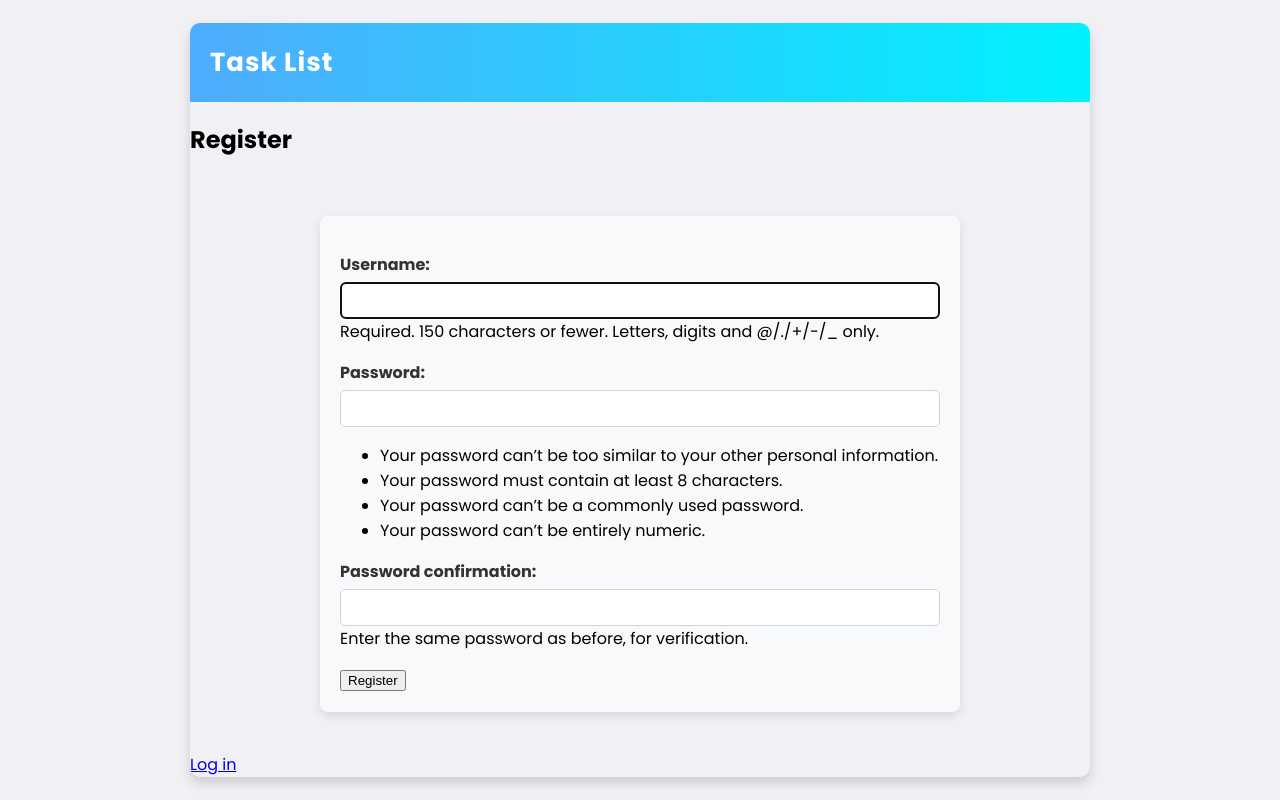
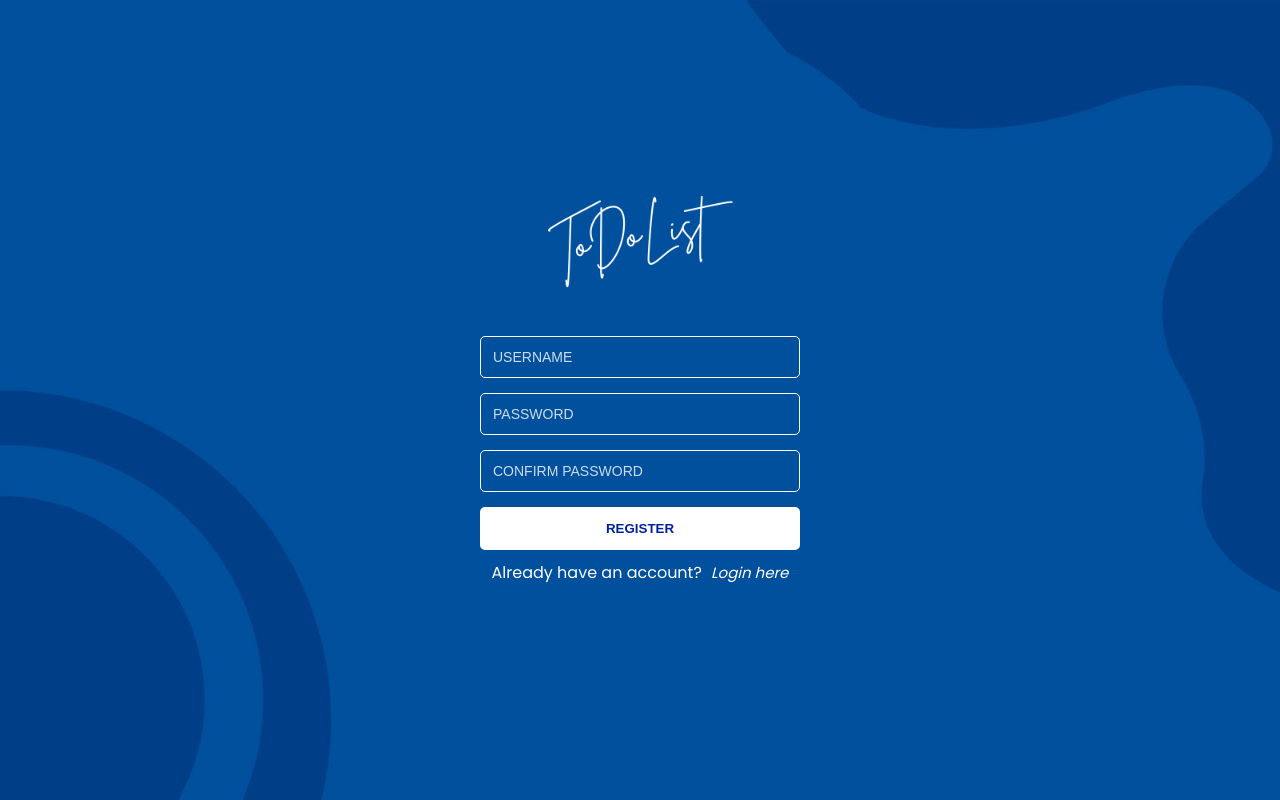
Before and after one commit to e-orquia/Todolist, a Django app: page /users/register/ in a window 1280 px wide. Run offline with Django 5.2, Linux system fonts and the light colour scheme.

Commit message:
with design

```diff
--- a/todolist/static/styles.css
+++ b/todolist/static/styles.css
@@ -3,50 +3,52 @@ body {
     background-color: #f0f0f5;
     margin: 0;
     padding: 0;
-    display: flex;
-    justify-content: center;
-    align-items: center;
+   ;
     min-height: 100vh;
 }
 
-.container {
-    width: 100%;
-    max-width: 900px;
-    margin: 20px;
-    box-shadow: 0 6px 12px rgba(0, 0, 0, 0.15);
-    border-radius: 10px;
-    overflow: hidden;
-}
-
+/* Navbar styling */
 .navbar {
-    background: linear-gradient(90deg, #4facfe 0%, #00f2fe 100%);
-    color: white;
-    padding: 20px;
     display: flex;
     justify-content: space-between;
     align-items: center;
+    background-color: #004080;
+    padding: 0;
+    height: 60px;
+    width: 100%;
+    color: white;
 }
 
-.navbar h1 {
-    font-size: 26px;
-    margin: 0;
-    letter-spacing: 1px;
+.logo-img {
+    height: 100px;
+    margin-left: 10px;
 }
 
-.navbar .btn-add {
-    background-color: #ff6f61;
+.navbar a {
     color: white;
     text-decoration: none;
-    padding: 12px 24px;
-    border-radius: 30px;
-    font-weight: 500;
-    transition: all 0.3s ease;
-    box-shadow: 0 4px 8px rgba(0, 0, 0, 0.2);
+    font-weight: 600;
+    margin-right: 10px;
+    transition: color 0.3s ease;
 }
 
-.navbar .btn-add:hover {
-    background-color: #e55d50;
-    transform: translateY(-2px);
+.navbar a:hover {
+    color: #ffcc00;
+}
+
+.btn-add {
+    background-color: #e74c3c; /* Red button */
+    color: #fff;
+    border: none;
+    padding: 8px 12px;
+    border-radius: 4px;
+    text-decoration: none;
+    font-weight: bold;
+    transition: background-color 0.3s ease;
+}
+
+.btn-add:hover {
+    background-color: #c0392b; /* Darker red on hover */
 }
 
 .content {
@@ -134,12 +136,17 @@ body {
 }
 
 .add-form-container {
-    max-width: 600px;
+    max-width: 1000px;
     margin: 20px auto;
+    width: 45%;
     padding: 20px;
     background-color: #f8f9fa;
     border-radius: 8px;
     box-shadow: 0 4px 8px rgba(0, 0, 0, 0.1);
+}
+.add-form-container h2 {
+    color: #004080;
+    text-align: center;
 }
 
 .form-group {
@@ -161,14 +168,14 @@ body {
 .form-group input,
 .form-group textarea {
     width: 100%;
-    padding: 10px;
+    padding: 15px;
     border: 1px solid #ced4da;
     border-radius: 5px;
     box-sizing: border-box;
 }
 
 .form-group textarea {
-    height: 100px;
+    height: 150px;
     resize: none;
 }
 
--- a/todolist/templates/index.html
+++ b/todolist/templates/index.html
@@ -12,14 +12,17 @@
 
 </head>
 <body>
-    <div class="container">
-        <nav class="navbar">
-            <h1>Task List</h1>
-            {% if user.is_authenticated %}
-                <a href="{% url 'todo_create' %}" class="btn btn-add">+ Add Todo</a>
-                <a href="{% url 'logout' %}">Logout</a>
-            {% endif %}
-        </nav>
+    <div>
+    <nav class="navbar">
+        <div class="logo">
+            <img src="{% static 'assets/logo.png' %}" alt="ToDo List Logo" class="logo-img">
+        </div>
+        {% if user.is_authenticated %}
+            <a href="{% url 'logout' %}">Logout</a>
+        {% endif %}
+    </nav>
+
+
         <div class="content">
             {% block content %}
             <!-- Example Task -->
--- a/todolist/templates/todo_form.html
+++ b/todolist/templates/todo_form.html
@@ -2,7 +2,7 @@
 
 {% block content %}
 <div class="add-form-container">
-    <h2>{{ form.instance.pk|yesno:"Update TODO,Create TODO" }}</h2>
+    <h2>{{ form.instance.pk|yesno:"UPDATE TODO INFORMATION,CREATE TODO INFORMATION" }}</h2>
     <form method="post">
         {% csrf_token %}
         <div class="form-group">
--- a/todolist/views.py
+++ b/todolist/views.py
@@ -2,16 +2,20 @@ from django.contrib.auth.decorators import login_required
 from django.shortcuts import render, redirect, get_object_or_404
 from .models import Todo
 from .forms import TodoForm
+from django.utils import timezone
+
+
 
 @login_required
 def todo_list(request):
+    current_time = timezone.localtime(timezone.now())
     query = request.GET.get('q')
     if query:
         todos = Todo.objects.filter(title__icontains=query).order_by('-created_at')  # Filter todos batay sa search query
     else:
         todos = Todo.objects.all().order_by('-created_at')
     message = "No matching todos found." if query and not todos else None
-    return render(request, 'todo_list.html', {'todos': todos, 'query': query, 'message': message})
+    return render(request, 'todo_list.html', {'todos': todos, 'query': query, 'message': message, 'now': current_time})
 
 @login_required
 def todo_create(request):
--- a/todoproject/settings.py
+++ b/todoproject/settings.py
@@ -105,8 +105,9 @@ AUTH_PASSWORD_VALIDATORS = [
 # https://docs.djangoproject.com/en/5.1/topics/i18n/
 
 LANGUAGE_CODE = 'en-us'
+TIME_ZONE = 'Asia/Manila'
 
-TIME_ZONE = 'UTC'
+
 
 USE_I18N = True
 
@@ -122,3 +123,6 @@ STATIC_URL = '/static/'
 # https://docs.djangoproject.com/en/5.1/ref/settings/#default-auto-field
 
 DEFAULT_AUTO_FIELD = 'django.db.models.BigAutoField'
+
+
+LOGIN_URL = '/users/login/'
--- a/users/templates/accounts/register.html
+++ b/users/templates/accounts/register.html
@@ -1,14 +1,112 @@
-{% extends 'index.html' %}
+{% load static %}
+{% block content %}
+    <head>
+        <link href="https://fonts.googleapis.com/css2?family=Poppins:wght@300;400;500;600&display=swap" rel="stylesheet">
+    </head>
 
-{% block content %}
-<h2>Register</h2>
-<form method="post" class="add-form-container">
-    {% csrf_token %}
-    <div class="form-group">
-        {{ form.as_p }}
-    </div>
+    <style>
+        body {
+            margin: 0;
+            height: 100vh;
+            background-image: url("{% static 'assets/bg1.jpg' %}");
+            background-size: cover;
+            background-position: center;
+            background-repeat: no-repeat;
+            display: flex;
+            justify-content: center;
+            align-items: center;
+            font-family: 'Poppins';
+        }
 
-    <button type="submit">Register</button>
-</form>
-<a href="{% url 'login' %}">Log in</a>
+        .register-form {
+            text-align: center;
+            max-width: 320px;
+            padding: 40px;
+            border-radius: 10px;
+            color: white;
+            width: 100%;
+        }
+
+        .register-logo {
+            width: 200px;
+            margin-top: -4rem;
+        }
+
+        .input-field {
+            width: 100%;
+            padding: 12px;
+            margin-bottom: 15px;
+            border: 1px solid white;
+            background-color: transparent;
+            color: white;
+            border-radius: 5px;
+            outline: none;
+            font-size: 14px;
+        }
+
+        .input-field:focus {
+            border: 1px solid #d9e3f0;
+        }
+
+        .input-field::placeholder {
+            color: white;
+            opacity: 0.8;
+        }
+
+        .register-button {
+            padding: 14px;
+            width: 100%;
+            background: white;
+            color: #0022a0;
+            border: none;
+            border-radius: 5px;
+            font-weight: bold;
+            cursor: pointer;
+            transition: 0.3s;
+        }
+
+        .register-button:hover {
+            background: #d9e3f0;
+        }
+
+        .login-link {
+            margin-top: 10px;
+        }
+
+        .login-link a {
+            color: white;
+            font-style: italic;
+            text-decoration: none;
+            font-size: 15px;
+        }
+
+        .login-link a:hover {
+            color: #ffd700;
+        }
+
+        ul.errorlist, .helptext {
+            display: none;
+        }
+    </style>
+
+    <form method="post" class="register-form">
+        <img src="{% static 'assets/logo.png' %}" alt="Logo" class="register-logo">
+
+        {% csrf_token %}
+        <div class="form-group">
+            {% comment %} {{ form.as_p }} {% endcomment %}
+            <input type="text" name="username" id="id_username" class="input-field" placeholder="USERNAME">
+        </div>
+        <div class="form-group">
+            <input type="password" name="password1" id="id_password1" class="input-field" placeholder="PASSWORD">
+        </div>
+        <div class="form-group">
+            <input type="password" name="password2" id="id_password2" class="input-field" placeholder="CONFIRM PASSWORD">
+        </div>
+        <button type="submit" class="register-button">REGISTER</button>
+        <div class="login-link">
+            <p style="display: inline; margin: 0;">Already have an account?</p>
+            <a href="{% url 'login' %}" style="display: inline; margin-left: 5px;">Login here</a>
+        </div>
+    </form>
 {% endblock %}
```
Also changed, not shown: other parts of todolist/static/styles.css (+38 -33 lines), todolist/forms.py (+35 -0 lines), todolist/templates/todo_list.html (+12 -5 lines), users/templates/accounts/login.html (+101 -11 lines), db.sqlite3, todolist/static/assets/bg1.jpg (added), todolist/static/assets/logo.png (added).
